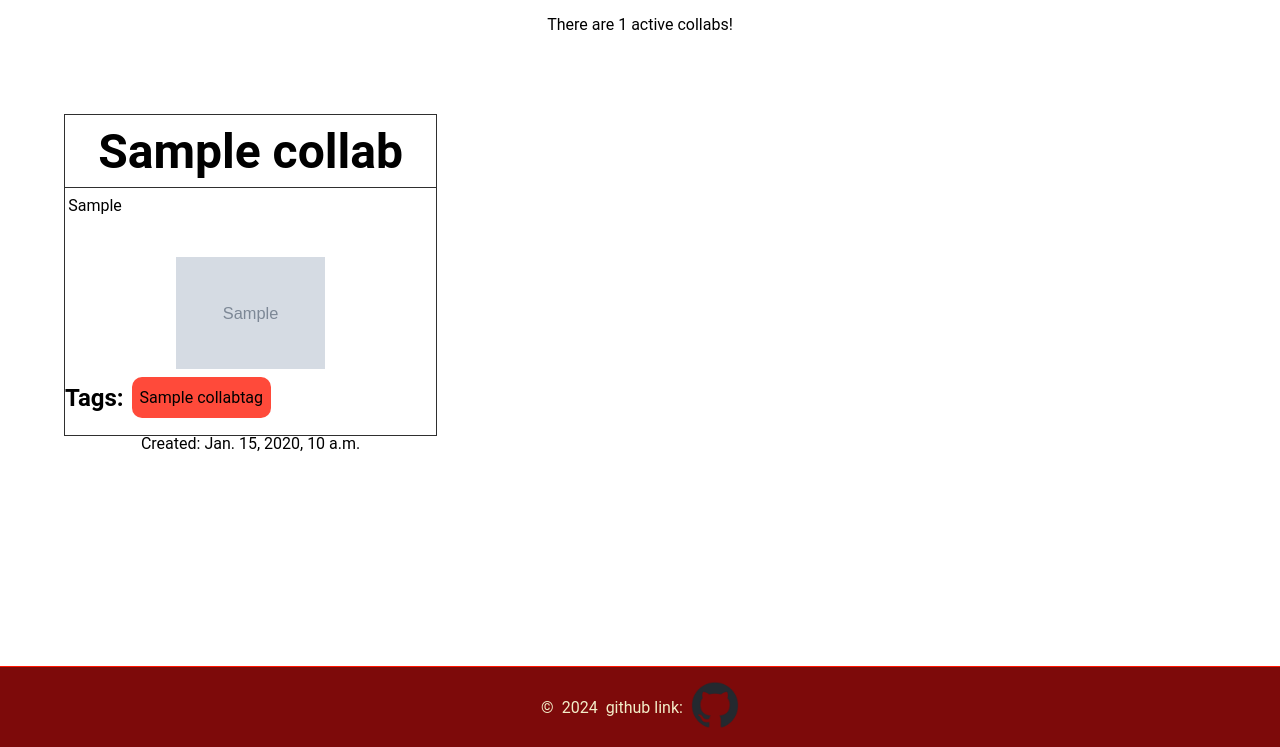
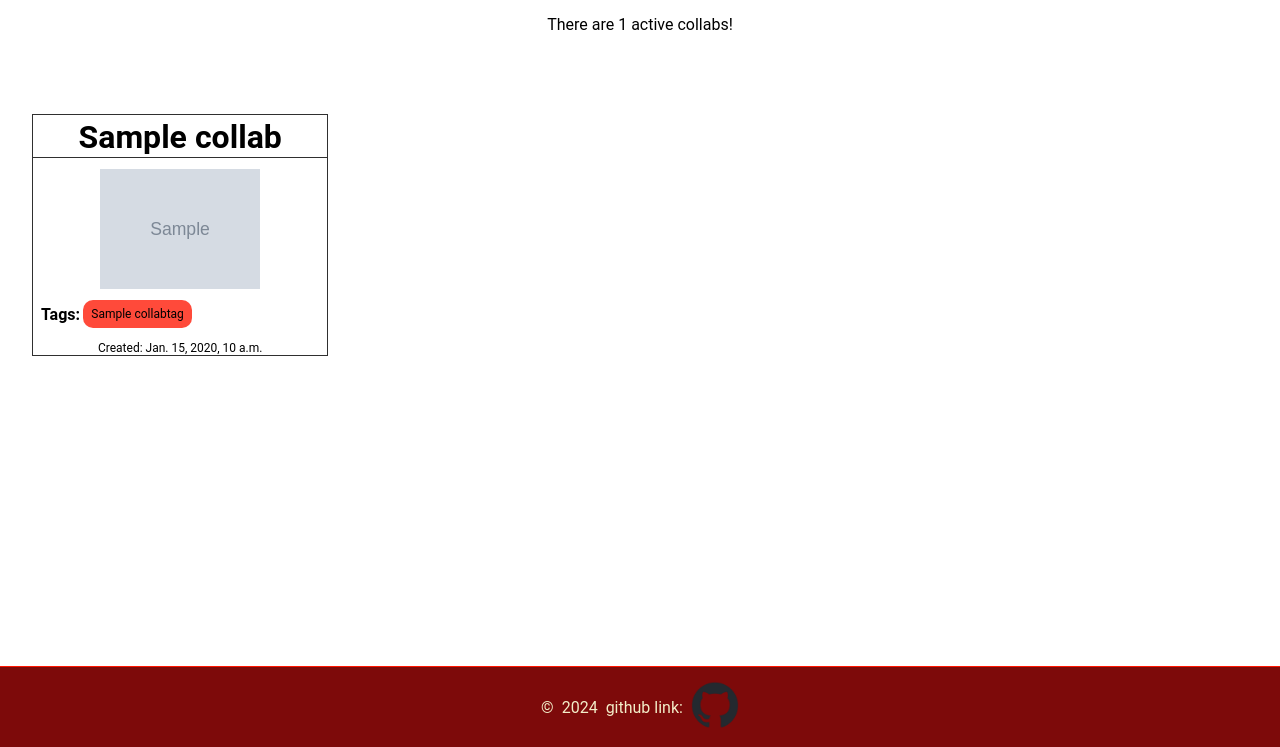
Before and after one commit to DomanskiFilip/MyCollab, a Django app: page / in a window 1280 px wide. Shown: the part 129-876 px from the top of the page. Run offline with Django 4.2, Linux system fonts and the light colour scheme; tables that the repository leaves empty hold one stand-in row (values such as "Sample post"); grey boxes marked "Sample" are stand-in pictures.

Commit message:
cleaning info dump ui

```diff
--- a/Core/templates/Core/home.html
+++ b/Core/templates/Core/home.html
@@ -12,13 +12,14 @@ Index
             <section id="collabInfoBarHeader">
                 <h2>{{ collab.title }}</h2>
             </section>
-                <span>{{ collab.introduction }}</span>
             <section class="collabInfoBarWrapper">
                 {% if main_image.image.name %}
                 <img src="{{ main_image.image.url }}" alt="" onerror="this.style.display='none'">
-                 {% endif %}
+                {% else %}
+                <span> {{ collab.introduction }} </span>
+                {% endif %}
              </section>
-            <section class="collabInfoBarWrapper">
+            <section class="collabInfoBarWrapper" id="tagsBox">
             <h2>Tags:</h2>
                 <ul>
                     {% for tag in collab.tags.all %}
--- a/static/Core/style.css
+++ b/static/Core/style.css
@@ -215,30 +215,20 @@ footer {
 
 #collabListWrapper {
     display: grid;
-    grid-template-columns: auto auto auto;
-    width: 90%;
+    grid-template-columns: auto auto auto auto;
+    width: 95%;
     height: 65vh;
     overflow-y: auto;
     overflow-x: hidden;
     text-overflow: ellipsis;
 }
 
-    #collabListWrapper span {
-        width: 98%;
-        min-height: 3.3rem;
-        max-height: 50%;
-        overflow: auto;
-        overflow-x: hidden;
-        text-align: justify;
-        padding-left: 0.2rem;
-    }
-
     #collabInfoBar {
         display: flex;
         flex-direction: column;
         justify-content: space-between;
-        width: 29vw;
-        height: 40vh;
+        width: 23vw;
+        height: 30vh;
         text-decoration: none;
         color: var(--text);
         margin-bottom: 1rem;
@@ -253,11 +243,8 @@ footer {
 
         #collabInfoBar p {
             text-align: center;
-      /*  text-overflow: ellipsis;
-        overflow: hidden;
-        white-space: nowrap; */
-        height: 1rem;
-        padding: 0.5rem;
+            font-size: 0.75rem;
+            flex: end;
         }
 
             #collabInfoBarHeader {
@@ -265,39 +252,59 @@ footer {
                 flex-direction: row;
                 justify-content: center;
                 align-items: center;
-            min-height: 20%;
-            max-height: 20%;
-            margin-bottom: 0.5rem;
-            padding-top: 0.5rem;
-            flex: 1;
+                height: 12%;
+                margin-bottom: 0.2rem;
+                padding-top: 0.2rem;
+                padding-bottom: 0.6rem;
                 border-bottom: 1px solid var(--shadow);
             }
 
-        #collabInfoBarHeader h2:nth-of-type(1) {
+            #collabInfoBarHeader h2 {
                 text-align: center;
-            font-size: 3rem;
+                font-size: 2rem;
                 font-weight: bold;
                 text-overflow: ellipsis;
                 overflow: hidden;
                 white-space: nowrap;
                 width: 100%;
                 height: 100%;
-            padding: 1rem;
+                padding: 0.5rem;
             }
 
             .collabInfoBarWrapper {
+                position: relative;
                 display: flex;
                 flex-direction: row;
                 align-items: center;
+                justify-content: center;
                 width: 100%;
+                height: 50%;
+            }
+                    #tagsBox {
+                        padding-left: 0.5rem;
+                        justify-content: initial;
+                        height: 15%;
+                    }
+
+                .collabInfoBarWrapper h2 {
+                    font-size: 1rem;
+                }
+
+                #collabInfoBar span {
+                    position: absolute;
+                    width: 98%;
+                    height: 100%;
+                    font-size: 1rem;
+                    overflow: auto;
+                    overflow-x: hidden;
+                    text-align: justify;
+                    padding-left: 0.2rem;
                 }
 
                 .collabInfoBarWrapper img{
-                width: 100%;
-                min-height: 5rem;
-                max-height: 7rem;
+                    width: 99%;
+                    height: 100%;
                     object-fit: scale-down;
-                margin-top: 0.5rem;
                 }
 
                 .collabInfoBarWrapper ul {
@@ -310,8 +317,9 @@ footer {
                 }
 
                     .collabInfoBarWrapper ul li {
-                    height: 1.6rem;
-                    margin: 0.5rem;
+                        height: 0.75rem;
+                        font-size: 0.75rem;
+                        margin: 0.2rem;
                         padding: 0.5rem;
                         border-radius: 10px;
                         background-color: var(--tag-bg);
```
Lines whose indentation alone changed are shown as unchanged.
